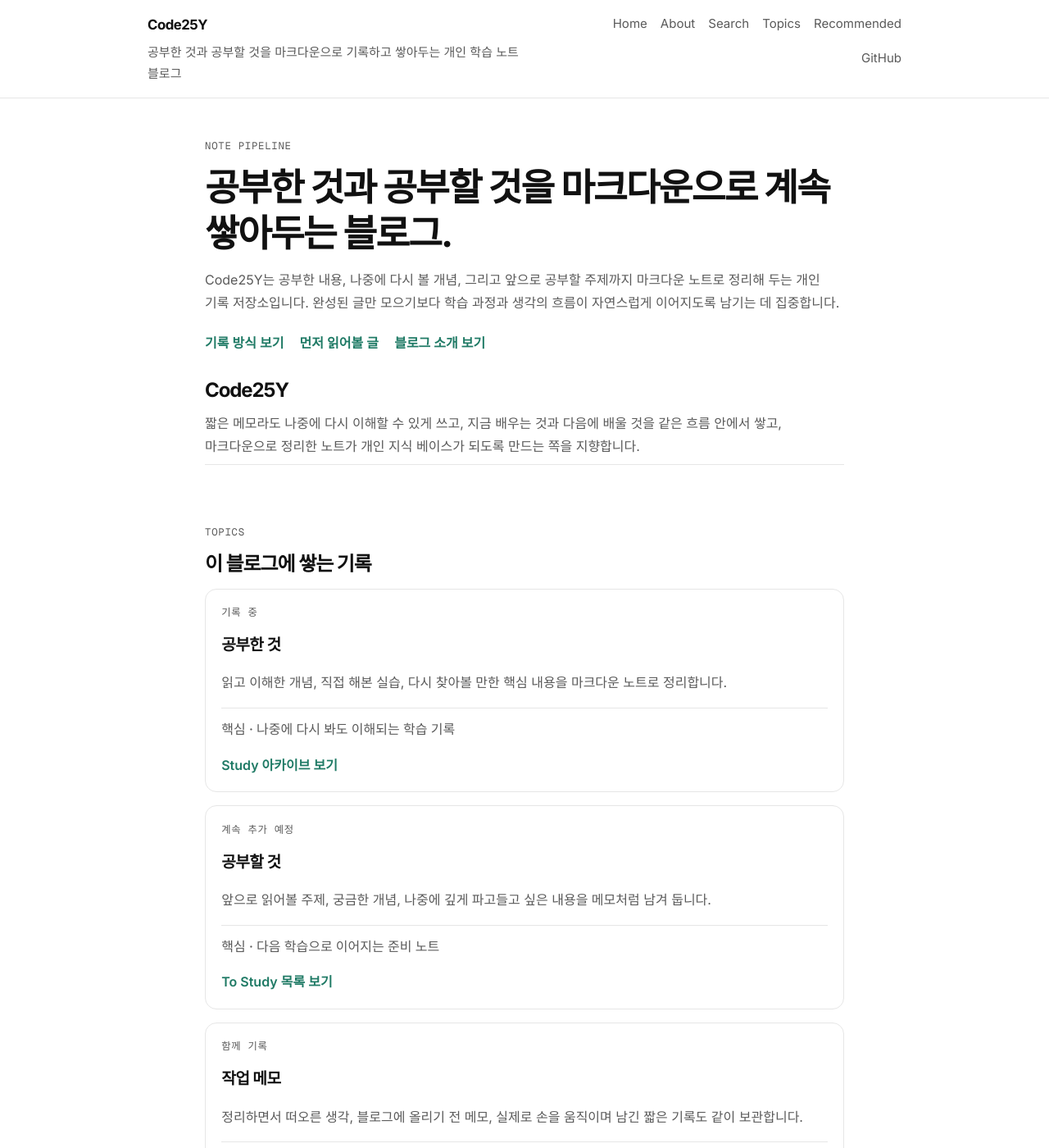
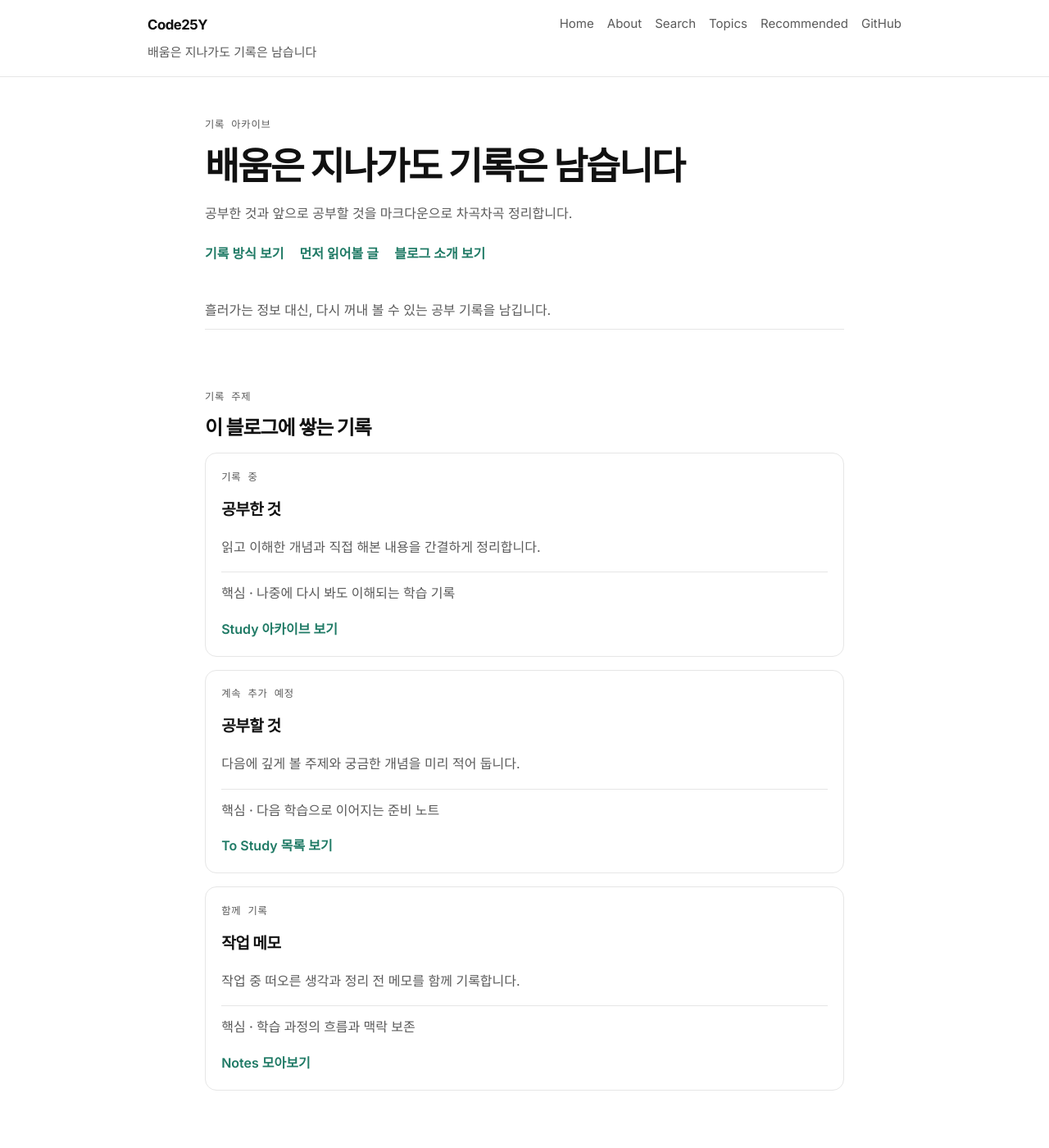
Before and after one commit to songseungyul/Code25Y, a Jekyll site: the page built from index.md, in a window 1280 px wide and 1400 px high. Shown: the whole window at 82% size. Built offline with Jekyll 4.4.1, drawn with Linux system fonts in a browser that asks for light colours; some of the changed text lies outside the part shown.

Commit message:
Refresh home copy and simplify landing

```diff
--- a/_config.yml
+++ b/_config.yml
@@ -2,7 +2,7 @@ title: Code25Y
 author: Song seung yul
 email: thinkdiff@uuh.ulsan.kr
 description: >-
-  공부한 것과 공부할 것을 마크다운으로 기록하고 쌓아두는 개인 학습 노트 블로그.
+  배움은 지나가도 기록은 남습니다. 공부한 것과 앞으로 공부할 것을 마크다운으로 정리하는 개인 학습 블로그.
 baseurl: "/Code25Y"
 url: "https://songseungyul.github.io"
 lang: ko-KR
--- a/_layouts/default.html
+++ b/_layouts/default.html
@@ -17,7 +17,7 @@
       <div class="container header-row">
         <div class="brand-group">
           <a class="brand" href="{{ '/' | relative_url }}">{{ site.title }}</a>
-          <p class="brand-tagline">공부한 것과 공부할 것을 마크다운으로 기록하고 쌓아두는 개인 학습 노트 블로그</p>
+          <p class="brand-tagline">배움은 지나가도 기록은 남습니다</p>
         </div>
         <nav class="nav-links">
           <a href="{{ '/' | relative_url }}">Home</a>
@@ -36,7 +36,7 @@
 
     <footer class="site-footer">
       <div class="container footer-row">
-        <p>{{ site.title }} · 공부의 흐름이 끊기지 않도록 기록을 계속 쌓아둡니다.</p>
+        <p>{{ site.title }} · 다시 꺼내 볼 수 있는 공부 기록을 남깁니다.</p>
         <p><a href="https://github.com/songseungyul">GitHub</a></p>
       </div>
     </footer>
--- a/_layouts/home.html
+++ b/_layouts/home.html
@@ -4,12 +4,10 @@ layout: default
 
 <section class="hero hero-reference">
   <div class="container narrow">
-    <p class="eyebrow">NOTE PIPELINE</p>
-    <h1 class="hero-title">공부한 것과 공부할 것을 마크다운으로 계속 쌓아두는 블로그.</h1>
+    <p class="eyebrow">기록 아카이브</p>
+    <h1 class="hero-title">배움은 지나가도 기록은 남습니다</h1>
     <p class="hero-copy">
-      Code25Y는 공부한 내용, 나중에 다시 볼 개념, 그리고 앞으로 공부할 주제까지
-      마크다운 노트로 정리해 두는 개인 기록 저장소입니다.
-      완성된 글만 모으기보다 학습 과정과 생각의 흐름이 자연스럽게 이어지도록 남기는 데 집중합니다.
+      공부한 것과 앞으로 공부할 것을 마크다운으로 차곡차곡 정리합니다.
     </p>
 
     <div class="cta-row">
@@ -22,11 +20,8 @@ layout: default
 
 <section class="section section-tight">
   <div class="container narrow intro-block">
-    <h2 class="section-title">Code25Y</h2>
     <p class="intro-copy">
-      짧은 메모라도 나중에 다시 이해할 수 있게 쓰고,
-      지금 배우는 것과 다음에 배울 것을 같은 흐름 안에서 쌓고,
-      마크다운으로 정리한 노트가 개인 지식 베이스가 되도록 만드는 쪽을 지향합니다.
+      흘러가는 정보 대신, 다시 꺼내 볼 수 있는 공부 기록을 남깁니다.
     </p>
   </div>
 </section>
@@ -34,7 +29,7 @@ layout: default
 <section class="section" id="topics">
   <div class="container narrow">
     <div class="section-heading-stack">
-      <p class="eyebrow">Topics</p>
+      <p class="eyebrow">기록 주제</p>
       <h2 class="section-title">이 블로그에 쌓는 기록</h2>
     </div>
 
@@ -42,7 +37,7 @@ layout: default
       <article class="topic-card">
         <p class="topic-status">기록 중</p>
         <h3>공부한 것</h3>
-        <p>읽고 이해한 개념, 직접 해본 실습, 다시 찾아볼 만한 핵심 내용을 마크다운 노트로 정리합니다.</p>
+        <p>읽고 이해한 개념과 직접 해본 내용을 간결하게 정리합니다.</p>
         <p class="topic-highlight">핵심 · 나중에 다시 봐도 이해되는 학습 기록</p>
         <p class="topic-link"><a href="{{ '/study/' | relative_url }}">Study 아카이브 보기</a></p>
       </article>
@@ -50,7 +45,7 @@ layout: default
       <article class="topic-card">
         <p class="topic-status">계속 추가 예정</p>
         <h3>공부할 것</h3>
-        <p>앞으로 읽어볼 주제, 궁금한 개념, 나중에 깊게 파고들고 싶은 내용을 메모처럼 남겨 둡니다.</p>
+        <p>다음에 깊게 볼 주제와 궁금한 개념을 미리 적어 둡니다.</p>
         <p class="topic-highlight">핵심 · 다음 학습으로 이어지는 준비 노트</p>
         <p class="topic-link"><a href="{{ '/to-study/' | relative_url }}">To Study 목록 보기</a></p>
       </article>
@@ -58,7 +53,7 @@ layout: default
       <article class="topic-card">
         <p class="topic-status">함께 기록</p>
         <h3>작업 메모</h3>
-        <p>정리하면서 떠오른 생각, 블로그에 올리기 전 메모, 실제로 손을 움직이며 남긴 짧은 기록도 같이 보관합니다.</p>
+        <p>작업 중 떠오른 생각과 정리 전 메모를 함께 기록합니다.</p>
         <p class="topic-highlight">핵심 · 학습 과정의 흐름과 맥락 보존</p>
         <p class="topic-link"><a href="{{ '/notes/' | relative_url }}">Notes 모아보기</a></p>
       </article>
@@ -69,7 +64,7 @@ layout: default
 <section class="section" id="recommended">
   <div class="container narrow">
     <div class="section-heading-stack">
-      <p class="eyebrow">Recommended</p>
+      <p class="eyebrow">추천 글</p>
       <h2 class="section-title">먼저 읽어보면 좋은 글</h2>
     </div>
 
@@ -87,7 +82,7 @@ layout: default
 <section class="section" id="recent-posts">
   <div class="container narrow">
     <div class="section-heading-stack">
-      <p class="eyebrow">Latest</p>
+      <p class="eyebrow">최신 기록</p>
       <h2 class="section-title">최신 글</h2>
     </div>
 
@@ -109,7 +104,7 @@ layout: default
 <section class="section" id="category-collections">
   <div class="container narrow">
     <div class="section-heading-stack">
-      <p class="eyebrow">Collections</p>
+      <p class="eyebrow">카테고리 모음</p>
       <h2 class="section-title">카테고리별로 바로 보기</h2>
     </div>
 
@@ -167,20 +162,3 @@ layout: default
     </div>
   </div>
 </section>
-
-<section class="section">
-  <div class="container narrow">
-    <div class="section-heading-stack">
-      <p class="eyebrow">Principles</p>
-      <h2 class="section-title">이 블로그를 남기는 방식</h2>
-    </div>
-
-    <ul class="principle-list">
-      <li>짧은 노트라도 나중에 다시 읽을 수 있게 맥락을 남기기</li>
-      <li>공부가 끝난 내용만 아니라, 공부할 예정인 주제도 함께 쌓기</li>
-      <li>마크다운으로 정리한 기록이 오래 남는 개인 아카이브가 되게 하기</li>
-    </ul>
-
-    <p class="closing-copy">조금씩 쌓이더라도, 배움의 흐름이 끊기지 않는 블로그를 목표로 합니다.</p>
-  </div>
-</section>
```
